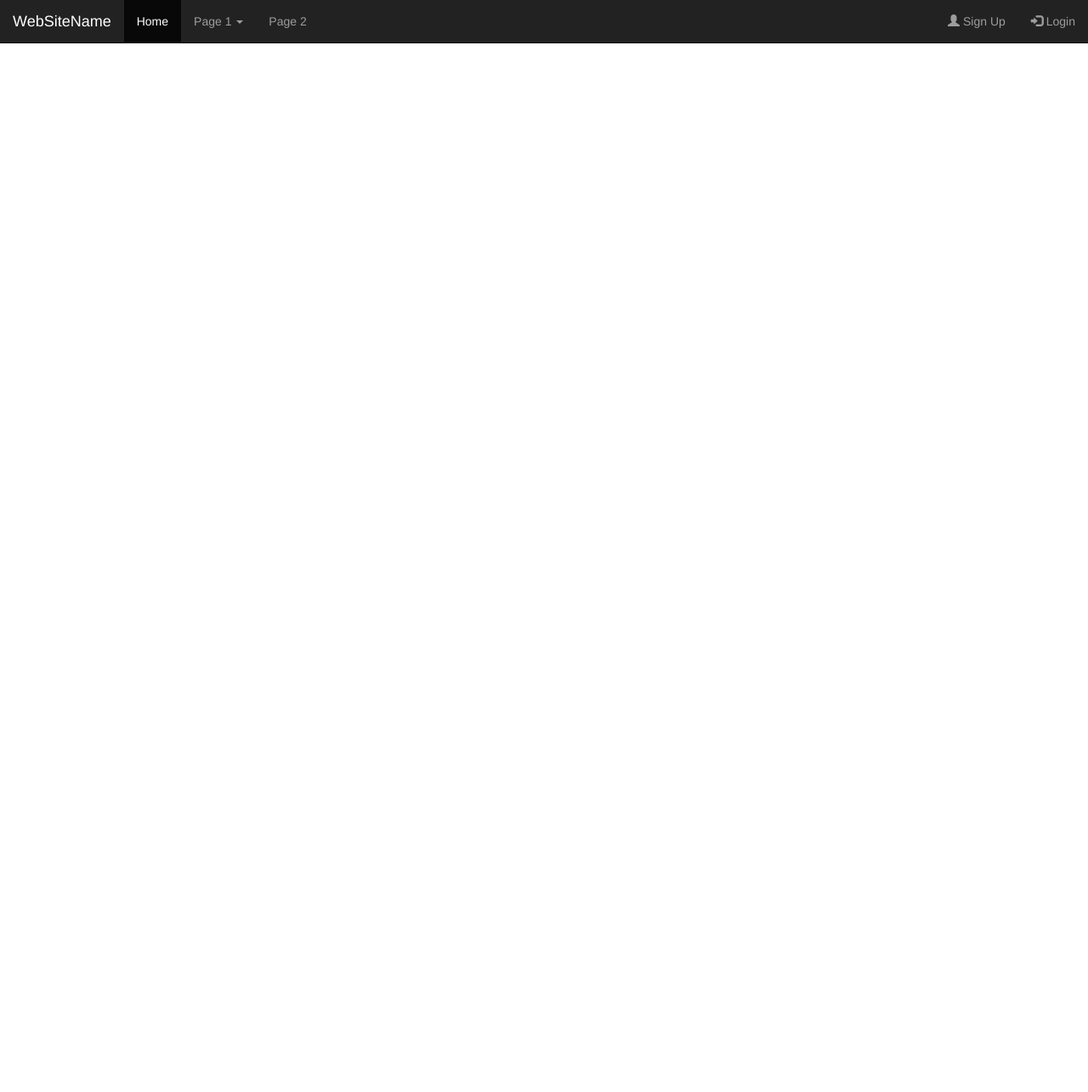
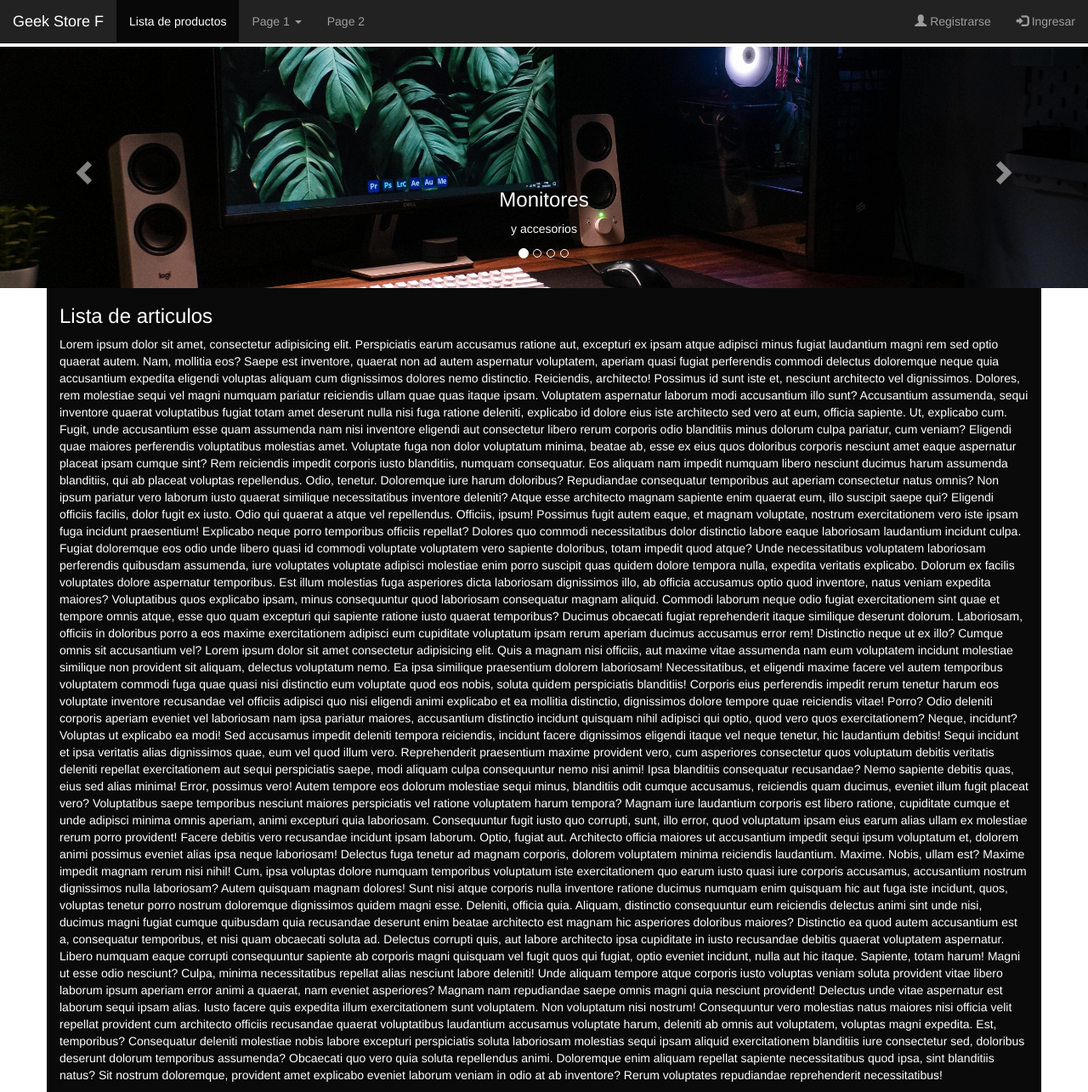
Before and after one commit to FrancoGL20/Tienda-Online, a PHP site: page / in a window 1280 px wide. Shown: the whole page at 85% size. Before the commit the page ends 51 px from the top, so only its background shows below. Run offline with PHP 8.4, Linux system fonts and the light colour scheme; some libraries are stand-ins or nearby versions.

Commit message:
creacion del carrusel

```diff
--- a/css/styles.css
+++ b/css/styles.css
@@ -3,6 +3,9 @@
     padding: 0;
     margin: 0;
 }
-header{
-    background-color: aqua;
+body { padding-top: 6.9vh; }
+main{
+    /* margin-top: 70px; */
+    background-color: #0a0a0a ;
+    color: white;
 }
--- a/index.html
+++ b/index.html
@@ -6,57 +6,38 @@
     <meta http-equiv="X-UA-Compatible" content="IE=edge">
     <meta name="viewport" content="width=device-width, initial-scale=1.0">
     <title>Página de inicio</title>
-    <!-- <link rel="preload" href="css/normalize.css" as="style">
+    <!-- normalize -->
+    <link rel="preload" href="css/normalize.css" as="style">
     <link rel="stylesheet" href="css/normalize.css">
+    <!-- bootstrap 3 -->
+    <link rel="stylesheet" href="http://maxcdn.bootstrapcdn.com/bootstrap/3.3.4/css/bootstrap.min.css">
+    <script src="https://ajax.googleapis.com/ajax/libs/jquery/1.11.1/jquery.min.js"></script>
+    <script src="http://maxcdn.bootstrapcdn.com/bootstrap/3.3.4/js/bootstrap.min.js"></script>
+    <!-- estilos -->
     <link rel="preload" href="css/styles.css" as="style">
-    <link rel="stylesheet" href="css/styles.css"> -->
-    <link rel="stylesheet" href="http://maxcdn.bootstrapcdn.com/bootstrap/3.3.4/css/bootstrap.min.css">
-
-    <script src="https://ajax.googleapis.com/ajax/libs/jquery/1.11.1/jquery.min.js"></script>
-
-    <script src="http://maxcdn.bootstrapcdn.com/bootstrap/3.3.4/js/bootstrap.min.js"></script>
+    <link rel="stylesheet" href="css/styles.css">
 </head>
 
 <body>
+    <!-- barra de navegación -->
     <header>
-        <!-- para hacerlo responsive y al hacerse chico funciona bien -->
-        <!-- <nav class="navbar navbar-default">
-            <div class="navbar-header">
-                <button type="button" class="navbar-toggle" data-toggle="collapse" data-target=".navbar-ex1-collaspe">
-                    <span class="sr-only">Cambiar Navegacion</span>
-                    <span class="icon-bar"></span>
-                    <span class="icon-bar"></span>
-                    <span class="icon-bar"></span>
-                </button>
-                <a href="#" class="navbar-brand">TiendaOnline F</a>
-                <div class="collapse navbar-collapse navbar-ex1-collapse">
-                    <ul class="nav navbar-nav">
-                        <li><a href="#">otro inicio</a></li>
-                        <li><a href="#">otro inicio</a></li>
-                        <li class="dropdown"><a href="#" class="dropdown-toggle" data-toggle="dropdown">Iniciar sesión
-                                <b class="caret"></b></a>
-                            <ul class="dropdown-menu">
-                                <li><a href="#">Usuario normal</a></li>
-                                <li><a href="#">Super usuario</a></li>
-                            </ul>
-                        </li>
-                    </ul>
-                </div>
-            </div>
-        </nav> -->
         <nav class="navbar navbar-inverse navbar-fixed-top">
             <div class="container-fluid">
+                <!-- responsividad del header, marca -->
                 <div class="navbar-header">
                     <button type="button" class="navbar-toggle" data-toggle="collapse" data-target="#myNavbar">
                         <span class="icon-bar"></span>
                         <span class="icon-bar"></span>
                         <span class="icon-bar"></span>
-                      </button>
-                    <a class="navbar-brand" href="#">WebSiteName</a>
+                    </button>
+                    <!-- marca -->
+                    <a class="navbar-brand" href="#">Geek Store F</a>
                 </div>
+
                 <div class="collapse navbar-collapse" id="myNavbar">
+                    <!-- menú izquierdo-->
                     <ul class="nav navbar-nav">
-                        <li class="active"><a href="#">Home</a></li>
+                        <li class="active"><a href="#">Lista de productos</a></li>
                         <li class="dropdown">
                             <a class="dropdown-toggle" data-toggle="dropdown" href="#">Page 1
                                 <span class="caret"></span></a>
@@ -68,16 +49,168 @@
                         </li>
                         <li><a href="#">Page 2</a></li>
                     </ul>
+                    <!-- menú derecho -->
                     <ul class="nav navbar-nav navbar-right">
-                        <li><a href="#"><span class="glyphicon glyphicon-user"></span> Sign Up</a></li>
-                        <li><a href="#"><span class="glyphicon glyphicon-log-in"></span> Login</a></li>
+                        <li><a href="#"><span class="glyphicon glyphicon-user"></span> Registrarse</a></li>
+                        <li><a href="#"><span class="glyphicon glyphicon-log-in"></span> Ingresar</a></li>
                     </ul>
                 </div>
             </div>
         </nav>
     </header>
-    <main>
-
+    <!-- carrusel -->
+    <div class="container-fluid" style="padding: 0;">
+        <div id="myCarousel" class="carousel slide" data-ride="carousel">
+            <!-- Indicators -->
+            <ol class="carousel-indicators">
+                <li data-target="#myCarousel" data-slide-to="0" class="active"></li>
+                <li data-target="#myCarousel" data-slide-to="1"></li>
+                <li data-target="#myCarousel" data-slide-to="2"></li>
+                <li data-target="#myCarousel" data-slide-to="3"></li>
+            </ol>
+            <!-- Wrapper for slides -->
+            <div class="carousel-inner">
+                <div class="item active">
+                    <img src="./img/b.jpg" alt="setup1">
+                    <div class="carousel-caption">
+                        <h3>Monitores</h3>
+                        <p>y accesorios</p>
+                    </div>
+                </div>
+                <div class="item">
+                    <img src="./img/a.jpg" alt="setup2">
+                    <div class="carousel-caption">
+                        <h3>Comodidad</h3>
+                        <p>y confiabilidad</p>
+                    </div>
+                </div>
+                <div class="item">
+                    <img src="./img/c.jpg" alt="setup3">
+                    <div class="carousel-caption">
+                        <h3>Al mejor precio</h3>
+                        <p>ofertas todos los dias</p>
+                    </div>
+                </div>
+                <div class="item">
+                    <img src="./img/d.jpg" alt="setup4">
+                    <div class="carousel-caption">
+                        <h3>Bienvenido</h3>
+                        <p>a una tienda como tú</p>
+                    </div>
+                </div>
+            </div>
+            <!-- Left and right controls -->
+            <a class="left carousel-control" href="#myCarousel" data-slide="prev">
+                <span class="glyphicon glyphicon-chevron-left"></span>
+                <span class="sr-only">Previous</span>
+            </a>
+            <a class="right carousel-control" href="#myCarousel" data-slide="next">
+                <span class="glyphicon glyphicon-chevron-right"></span>
+                <span class="sr-only">Next</span>
+            </a>
+        </div>
+    </div>
+    <!-- panel de texto o contenido -->
+    <main class="container">
+        <h3>Lista de articulos</h3>
+        <p>Lorem ipsum dolor sit amet, consectetur adipisicing elit. Perspiciatis earum accusamus ratione aut, excepturi
+            ex ipsam atque adipisci minus fugiat laudantium magni rem sed optio quaerat autem. Nam, mollitia eos?
+            Saepe est inventore, quaerat non ad autem aspernatur voluptatem, aperiam quasi fugiat perferendis commodi
+            delectus doloremque neque quia accusantium expedita eligendi voluptas aliquam cum dignissimos dolores nemo
+            distinctio. Reiciendis, architecto!
+            Possimus id sunt iste et, nesciunt architecto vel dignissimos. Dolores, rem molestiae sequi vel magni
+            numquam pariatur reiciendis ullam quae quas itaque ipsam. Voluptatem aspernatur laborum modi accusantium
+            illo sunt?
+            Accusantium assumenda, sequi inventore quaerat voluptatibus fugiat totam amet deserunt nulla nisi fuga
+            ratione deleniti, explicabo id dolore eius iste architecto sed vero at eum, officia sapiente. Ut, explicabo
+            cum.
+            Fugit, unde accusantium esse quam assumenda nam nisi inventore eligendi aut consectetur libero rerum
+            corporis odio blanditiis minus dolorum culpa pariatur, cum veniam? Eligendi quae maiores perferendis
+            voluptatibus molestias amet.
+            Voluptate fuga non dolor voluptatum minima, beatae ab, esse ex eius quos doloribus corporis nesciunt amet
+            eaque aspernatur placeat ipsam cumque sint? Rem reiciendis impedit corporis iusto blanditiis, numquam
+            consequatur.
+            Eos aliquam nam impedit numquam libero nesciunt ducimus harum assumenda blanditiis, qui ab placeat voluptas
+            repellendus. Odio, tenetur. Doloremque iure harum doloribus? Repudiandae consequatur temporibus aut aperiam
+            consectetur natus omnis?
+            Non ipsum pariatur vero laborum iusto quaerat similique necessitatibus inventore deleniti? Atque esse
+            architecto magnam sapiente enim quaerat eum, illo suscipit saepe qui? Eligendi officiis facilis, dolor fugit
+            ex iusto.
+            Odio qui quaerat a atque vel repellendus. Officiis, ipsum! Possimus fugit autem eaque, et magnam voluptate,
+            nostrum exercitationem vero iste ipsam fuga incidunt praesentium! Explicabo neque porro temporibus officiis
+            repellat?
+            Dolores quo commodi necessitatibus dolor distinctio labore eaque laboriosam laudantium incidunt culpa.
+            Fugiat doloremque eos odio unde libero quasi id commodi voluptate voluptatem vero sapiente doloribus, totam
+            impedit quod atque?
+            Unde necessitatibus voluptatem laboriosam perferendis quibusdam assumenda, iure voluptates voluptate
+            adipisci molestiae enim porro suscipit quas quidem dolore tempora nulla, expedita veritatis explicabo.
+            Dolorum ex facilis voluptates dolore aspernatur temporibus.
+            Est illum molestias fuga asperiores dicta laboriosam dignissimos illo, ab officia accusamus optio quod
+            inventore, natus veniam expedita maiores? Voluptatibus quos explicabo ipsam, minus consequuntur quod
+            laboriosam consequatur magnam aliquid.
+            Commodi laborum neque odio fugiat exercitationem sint quae et tempore omnis atque, esse quo quam excepturi
+            qui sapiente ratione iusto quaerat temporibus? Ducimus obcaecati fugiat reprehenderit itaque similique
+            deserunt dolorum.
+            Laboriosam, officiis in doloribus porro a eos maxime exercitationem adipisci eum cupiditate voluptatum ipsam
+            rerum aperiam ducimus accusamus error rem! Distinctio neque ut ex illo? Cumque omnis sit accusantium vel?
+            Lorem ipsum dolor sit amet consectetur adipisicing elit. Quis a magnam nisi officiis, aut maxime vitae
+            assumenda nam eum voluptatem incidunt molestiae similique non provident sit aliquam, delectus voluptatum
+            nemo.
+            Ea ipsa similique praesentium dolorem laboriosam! Necessitatibus, et eligendi maxime facere vel autem
+            temporibus voluptatem commodi fuga quae quasi nisi distinctio eum voluptate quod eos nobis, soluta quidem
+            perspiciatis blanditiis!
+            Corporis eius perferendis impedit rerum tenetur harum eos voluptate inventore recusandae vel officiis
+            adipisci quo nisi eligendi animi explicabo et ea mollitia distinctio, dignissimos dolore tempore quae
+            reiciendis vitae! Porro?
+            Odio deleniti corporis aperiam eveniet vel laboriosam nam ipsa pariatur maiores, accusantium distinctio
+            incidunt quisquam nihil adipisci qui optio, quod vero quos exercitationem? Neque, incidunt? Voluptas ut
+            explicabo ea modi!
+            Sed accusamus impedit deleniti tempora reiciendis, incidunt facere dignissimos eligendi itaque vel neque
+            tenetur, hic laudantium debitis! Sequi incidunt et ipsa veritatis alias dignissimos quae, eum vel quod illum
+            vero.
+            Reprehenderit praesentium maxime provident vero, cum asperiores consectetur quos voluptatum debitis
+            veritatis deleniti repellat exercitationem aut sequi perspiciatis saepe, modi aliquam culpa consequuntur
+            nemo nisi animi! Ipsa blanditiis consequatur recusandae?
+            Nemo sapiente debitis quas, eius sed alias minima! Error, possimus vero! Autem tempore eos dolorum molestiae
+            sequi minus, blanditiis odit cumque accusamus, reiciendis quam ducimus, eveniet illum fugit placeat vero?
+            Voluptatibus saepe temporibus nesciunt maiores perspiciatis vel ratione voluptatem harum tempora? Magnam
+            iure laudantium corporis est libero ratione, cupiditate cumque et unde adipisci minima omnis aperiam, animi
+            excepturi quia laboriosam.
+            Consequuntur fugit iusto quo corrupti, sunt, illo error, quod voluptatum ipsam eius earum alias ullam ex
+            molestiae rerum porro provident! Facere debitis vero recusandae incidunt ipsam laborum. Optio, fugiat aut.
+            Architecto officia maiores ut accusantium impedit sequi ipsum voluptatum et, dolorem animi possimus eveniet
+            alias ipsa neque laboriosam! Delectus fuga tenetur ad magnam corporis, dolorem voluptatem minima reiciendis
+            laudantium. Maxime.
+            Nobis, ullam est? Maxime impedit magnam rerum nisi nihil! Cum, ipsa voluptas dolore numquam temporibus
+            voluptatum iste exercitationem quo earum iusto quasi iure corporis accusamus, accusantium nostrum
+            dignissimos nulla laboriosam?
+            Autem quisquam magnam dolores! Sunt nisi atque corporis nulla inventore ratione ducimus numquam enim
+            quisquam hic aut fuga iste incidunt, quos, voluptas tenetur porro nostrum doloremque dignissimos quidem
+            magni esse.
+            Deleniti, officia quia. Aliquam, distinctio consequuntur eum reiciendis delectus animi sint unde nisi,
+            ducimus magni fugiat cumque quibusdam quia recusandae deserunt enim beatae architecto est magnam hic
+            asperiores doloribus maiores?
+            Distinctio ea quod autem accusantium est a, consequatur temporibus, et nisi quam obcaecati soluta ad.
+            Delectus corrupti quis, aut labore architecto ipsa cupiditate in iusto recusandae debitis quaerat voluptatem
+            aspernatur.
+            Libero numquam eaque corrupti consequuntur sapiente ab corporis magni quisquam vel fugit quos qui fugiat,
+            optio eveniet incidunt, nulla aut hic itaque. Sapiente, totam harum! Magni ut esse odio nesciunt?
+            Culpa, minima necessitatibus repellat alias nesciunt labore deleniti! Unde aliquam tempore atque corporis
+            iusto voluptas veniam soluta provident vitae libero laborum ipsum aperiam error animi a quaerat, nam eveniet
+            asperiores?
+            Magnam nam repudiandae saepe omnis magni quia nesciunt provident! Delectus unde vitae aspernatur est laborum
+            sequi ipsam alias. Iusto facere quis expedita illum exercitationem sunt voluptatem. Non voluptatum nisi
+            nostrum!
+            Consequuntur vero molestias natus maiores nisi officia velit repellat provident cum architecto officiis
+            recusandae quaerat voluptatibus laudantium accusamus voluptate harum, deleniti ab omnis aut voluptatem,
+            voluptas magni expedita. Est, temporibus?
+            Consequatur deleniti molestiae nobis labore excepturi perspiciatis soluta laboriosam molestias sequi ipsam
+            aliquid exercitationem blanditiis iure consectetur sed, doloribus deserunt dolorum temporibus assumenda?
+            Obcaecati quo vero quia soluta repellendus animi.
+            Doloremque enim aliquam repellat sapiente necessitatibus quod ipsa, sint blanditiis natus? Sit nostrum
+            doloremque, provident amet explicabo eveniet laborum veniam in odio at ab inventore? Rerum voluptates
+            repudiandae reprehenderit necessitatibus!
+        </p>
     </main>
 </body>
 
```
Also changed, not shown: README.md, img/a.jpg (added), img/b.jpg (added), img/c.jpg (added), img/d.jpg (added), php/iniciar sesión.php (added), pruebas/prueba.html (renamed from prueba.html), pruebas/pruebas.php (renamed from pruebas.php).
